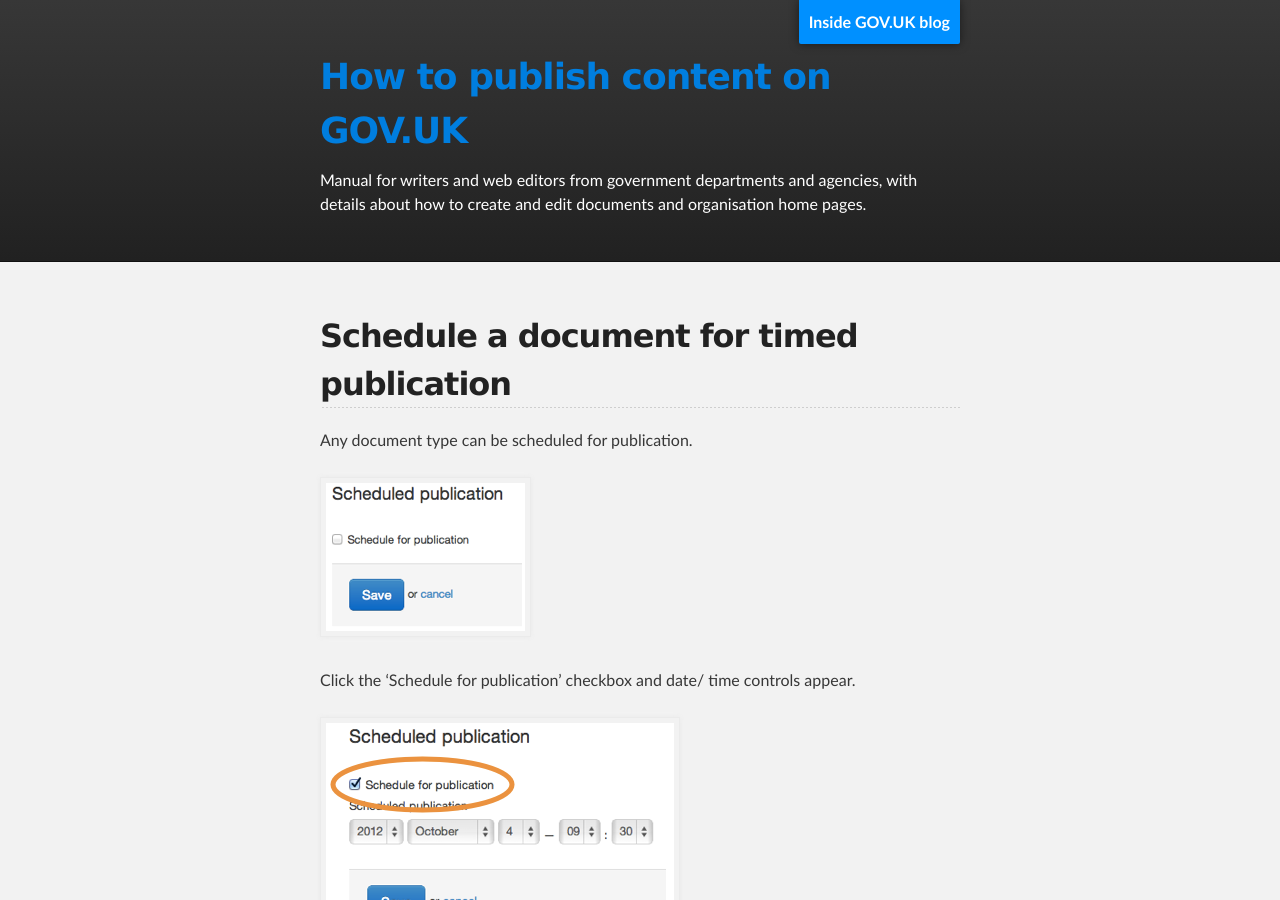
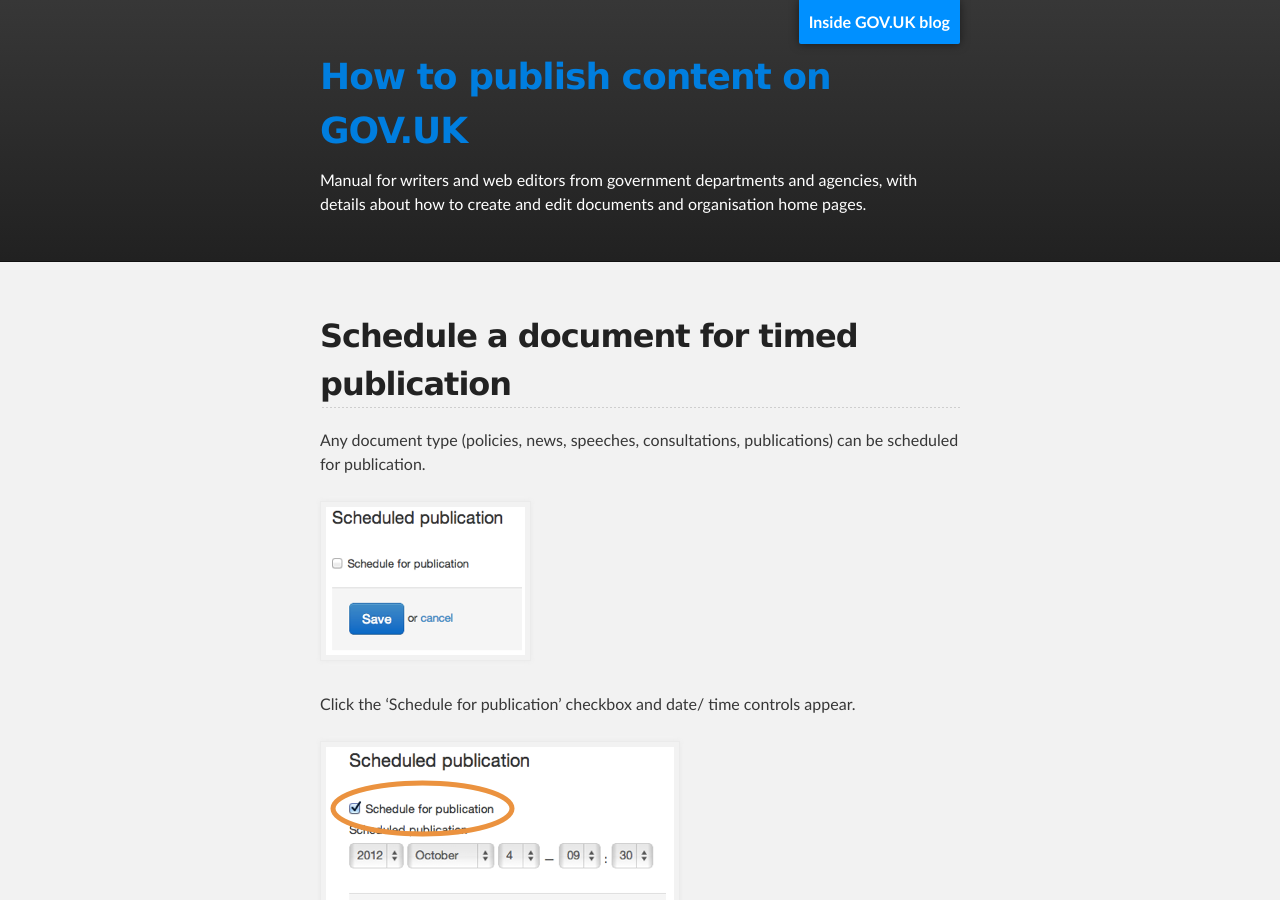
Before and after one commit to alphagov/inside-government-admin-guide, a Jekyll site: the page built from creating-documents/scheduled-publishing.md, in a window 1280 px wide and 900 px high. Built offline with Jekyll 4.4.1, drawn with Linux system fonts in a browser that asks for light colours.

Commit message:
added doc types list

```diff
--- a/creating-documents/scheduled-publishing.md
+++ b/creating-documents/scheduled-publishing.md
@@ -5,7 +5,7 @@
 
 ## Schedule a document for timed publication
 
-Any document type can be scheduled for publication.
+Any document type (policies, news, speeches, consultations, publications) can be scheduled for publication.
 
 ![Scheduled publishing 1](scheduled-publishing-1.png)
 
```
